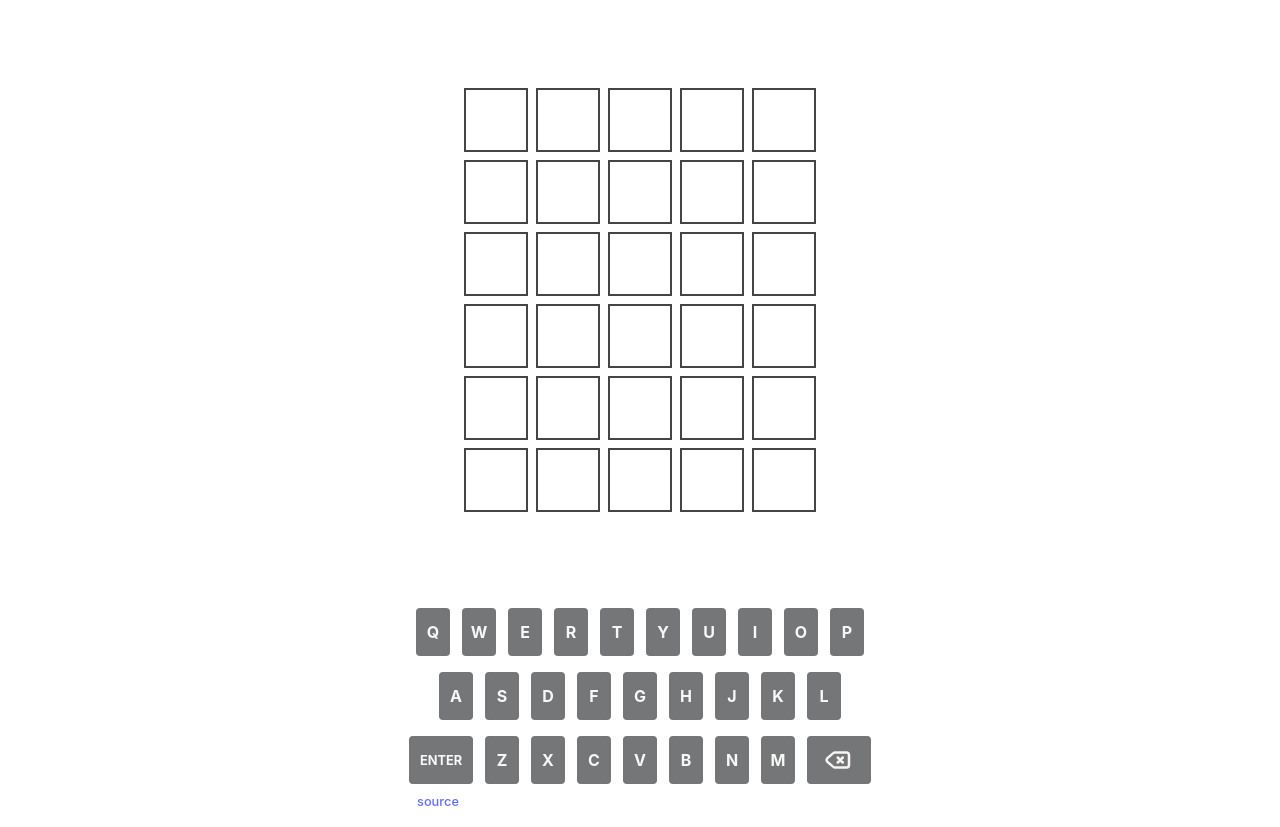
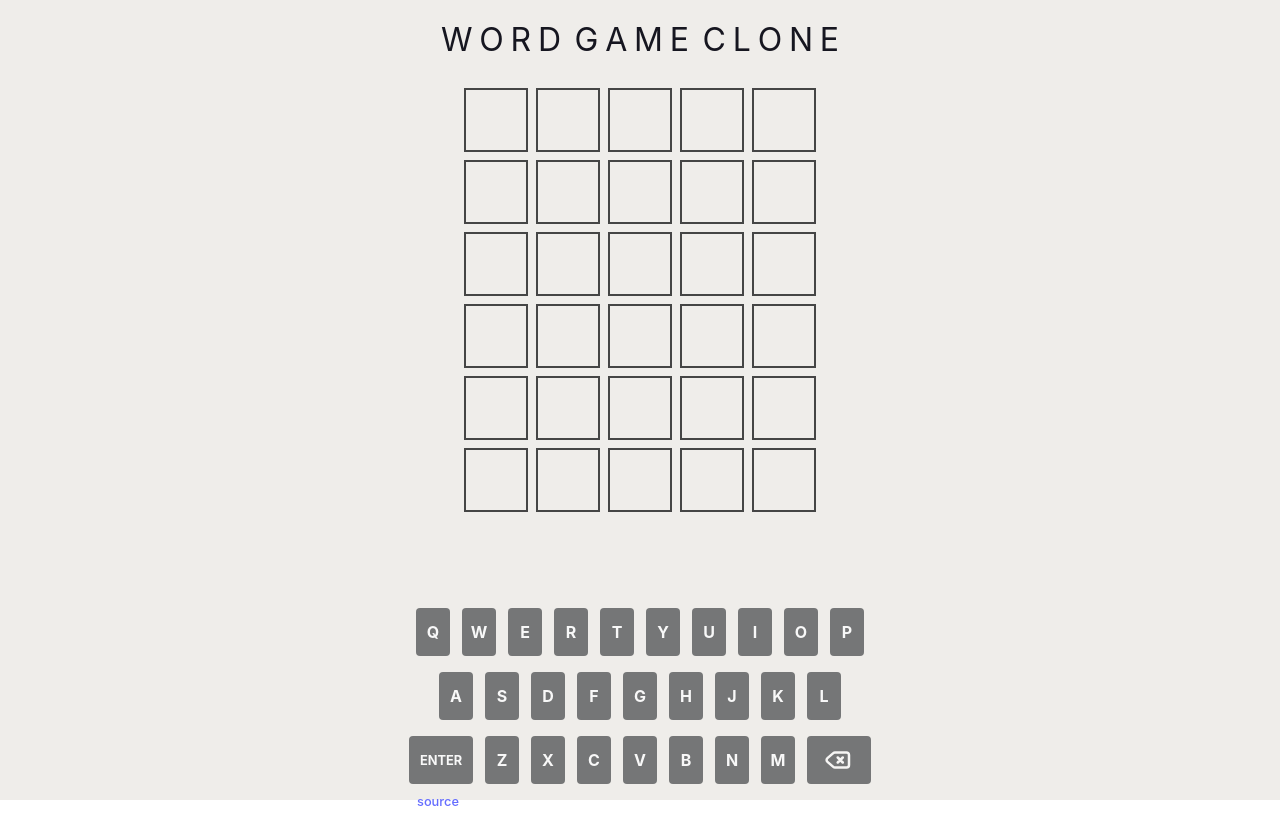
Before and after one commit to tkroo/wordleclone, a Svelte app: page / in a window 1280 px wide. Built offline with nearby package versions, Linux system fonts and the light colour scheme.

Commit message:
dark light mode

```diff
--- a/src/App.svelte
+++ b/src/App.svelte
@@ -121,7 +121,7 @@
       return;
     }
     if(currentAttempt == 5) {
-      message = `Rats! The word was ${word.toUpperCase()}`;
+      message = `The word was ${word.toUpperCase()}`;
       gameState = false;
       solved = false;
       return;
@@ -282,14 +282,14 @@
 
   .titleletter {
     --wh: 1rem;
-    color: #eee;
+    /* color: #eee; */
     font-size: 2rem;
     font-weight: 400;
     text-transform: uppercase;
     display: flex;
     justify-content: center;
     align-items: center;
-    color:hsl(202, 100%, 100%);
+    /* color:hsl(202, 100%, 100%); */
   }
 
 
@@ -324,6 +324,7 @@
     position: relative;
 		transform-style: preserve-3d;
     transition: all 0.3s ease-in;
+    color: light-dark(#161620, #efedea);
   }
 
   .letter.entered {
@@ -375,14 +376,17 @@
   }
 
   .letter[data-status='c'], .qwertyletter[data-status='c'] {
+    color: #efedea;
     background-color: var(--ccolor);
     border-color: var(--ccolor);
   }
   .letter[data-status='i'], .qwertyletter[data-status='i'] {
+    color: #efedea;
     background-color: var(--icolor);
     border-color: var(--icolor);
   }
   .letter[data-status='x'], .qwertyletter[data-status='x'] {
+    color: #efedea;
     background-color: var(--xcolor);
     border-color: var(--xcolor);
   }
--- a/src/app.css
+++ b/src/app.css
@@ -1,11 +1,14 @@
 *, *::before, *::after {
   box-sizing: border-box;
 }
-
+  :root {
+    color-scheme: light dark;
+    font-family: Inter, system-ui, Avenir, Helvetica, Arial, sans-serif;
+    line-height: 1.5;
+    font-weight: 400;
+  }
+/*
 :root {
-  font-family: Inter, system-ui, Avenir, Helvetica, Arial, sans-serif;
-  line-height: 1.5;
-  font-weight: 400;
 
   color-scheme: light dark;
   color: rgba(255, 255, 255, 0.87);
@@ -15,7 +18,7 @@
   text-rendering: optimizeLegibility;
   -webkit-font-smoothing: antialiased;
   -moz-osx-font-smoothing: grayscale;
-}
+} */
 
 a {
   font-weight: 500;
@@ -39,6 +42,9 @@ body {
   /* place-items: flex-start; */
   min-width: 320px;
   height: 100%;
+  font-family: Inter, system-ui, Avenir, Helvetica, Arial, sans-serif;
+  color: light-dark(#161620, #efedea);
+  background-color: light-dark(#efedea, #161620);
 }
 
 h1 {
```
